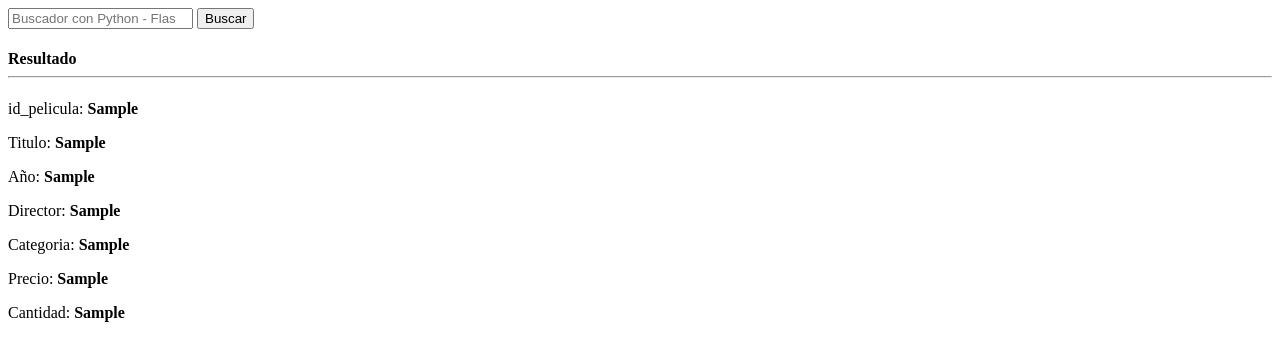
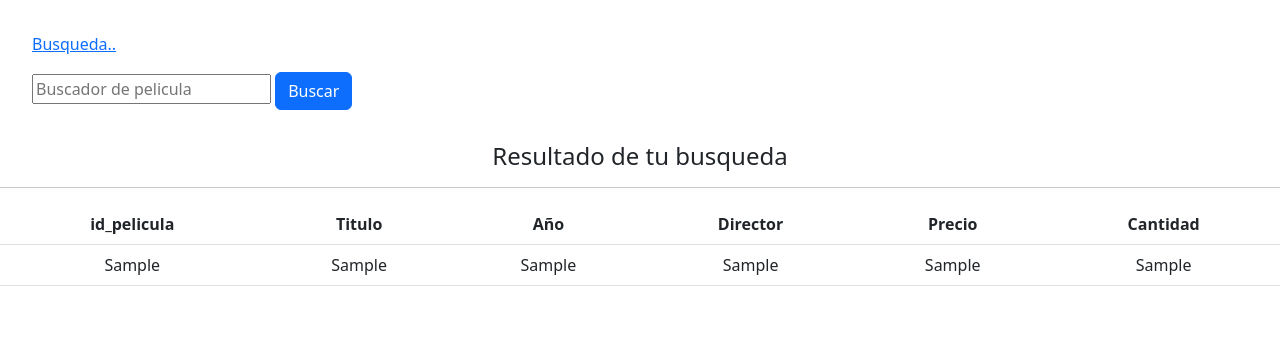
Before and after one commit to nasre21/Black_buster_project, a Flask app: template templates/resultadoBusqueda.html in a window 1280 px wide. Shown: the top 361 px of the page. Run offline with Flask 3, Linux system fonts and the light colour scheme; the template is opened without the code that fills it: most values are stand-ins (such as "Sample title", 1, 10 or a date in 2020); some libraries are stand-ins or nearby versions.

Commit message:
Actualizar busqueda y estilado

```diff
--- a/static/css/styles.css
+++ b/static/css/styles.css
@@ -1,3 +1,7 @@
 /* *{
     border:  1px solid gray;
 } */
+
+.buscadorPelicula{
+    margin: 2rem;
+}
--- a/templates/busqueda.html
+++ b/templates/busqueda.html
@@ -4,22 +4,24 @@
   <meta charset="UTF-8">
   <meta http-equiv="X-UA-Compatible" content="IE=edge">
   <meta name="viewport" content="width=device-width, initial-scale=1.0">
+  <link rel="stylesheet" type="text/css" href="{{ url_for('static', filename='css/bootstrap.min.css') }}">
+  <link rel="stylesheet" type="text/css" href="{{ url_for('static', filename='css/styles.css') }}">
   <title>Buscador con Python - Flask & MySQL</title>
 
 </head>
 <body>
 
-  <header>
+  <header class="buscadorPelicula">
     <div class="logo">
-      <a href="/">
-        <i class="bi bi-code-slash"></i>
+      <a href="/buscar-titulo">
+        <p>Busqueda..</p>
       </a>
     </div>
     <nav>
       <div class="search-bar">
         <form name="buscar" method="POST" action="/buscar-titulo" class="search" autocomplete="off">
-          <input type="search" name="buscar" class="search__input" placeholder="Buscador con Python - Flask & MySQL" required>
-          <button type="submit" class="search__btn">
+          <input type="search" name="buscar" class="search__input" placeholder="Buscador de pelicula" required>
+          <button type="submit" class="btn btn-primary">
             <i class="bi bi-search search__icon"></i>
             Buscar
           </button>
@@ -36,11 +38,12 @@
   {% block body %}
 
     <h1 class="text-center">
-      Buscador con PYHTON
+      Buscador de peliculas
     </h1>
 
   {% endblock %}
 </div>
 
+<script src="{{ url_for('static', filename='js/bootstrap.bundle.min.js') }}"></script>
 </body>
 </html>
--- a/templates/resultadoBusqueda.html
+++ b/templates/resultadoBusqueda.html
@@ -3,31 +3,33 @@
 
 {% block body %}
 <div id="resultado" class="text-center">
-    <h4 class="te}xt-center">Resultado <hr></h4>
+    <h4 class="te}xt-center">Resultado de tu busqueda<hr></h4>
     {% if (miData) %}    <!--Si existe-->
-    <section>
-        <p>
-            id_pelicula: <strong>{{ miData[0]}}</strong>
-        </p>
-        <p>
-            Titulo: <strong>{{ miData[1] }}</strong>
-        </p>
-        <p>
-            Año: <strong>{{ miData[2] }}</strong>
-        </p>
-        <p>
-            Director: <strong>{{ miData[3] }}</strong>
-        </p>
-        <p>
-            Categoria: <strong>{{ miData[4] }}</strong>
-        </p>
-        <p>
-            Precio: <strong>{{ miData[5] }}</strong>
-        </p>
-        <p>
-            Cantidad: <strong>{{ miData[6] }}</strong>
-        </p>
-    </section>
+
+    <div>
+        <table class="table">
+            <thead>
+              <tr>
+                <th scope="col">id_pelicula</th>
+                <th scope="col">Titulo</th>
+                <th scope="col">Año</th>
+                <th scope="col">Director</th>
+                <th scope="col">Precio</th>
+                <th scope="col">Cantidad</th>
+              </tr>
+            </thead>
+            <tbody>
+              <tr>
+                <td>{{ miData[0]}}</td>
+                <td>{{ miData[1]}}</td>
+                <td>{{ miData[2]}}</td>
+                <td>{{ miData[3]}}</td>
+                <td>{{ miData[4]}}</td>
+                <td>{{ miData[5]}}</td>
+              </tr>
+            </tbody>
+          </table>
+    </div>
 
     {% else %}
         <p>No hay resultados para la busqueda:
```
